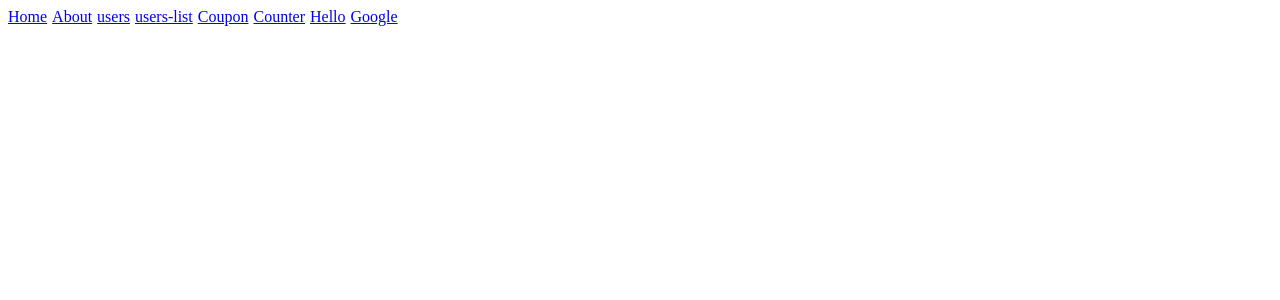
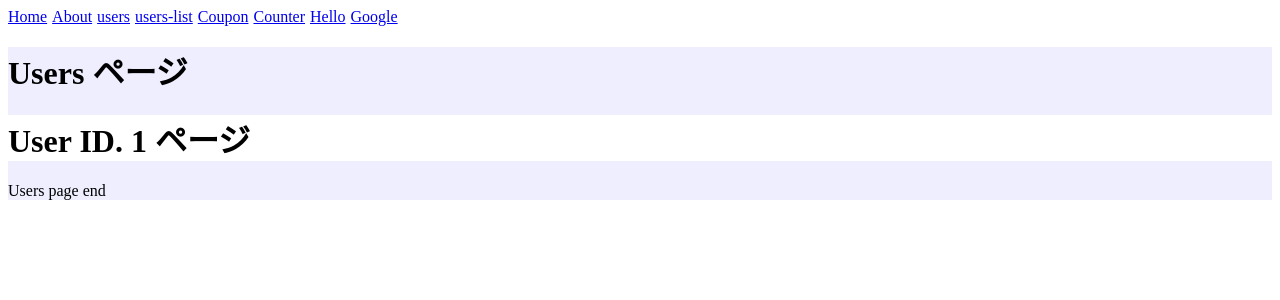
Before and after one commit to akinorina/memo_nuxt3, a Nuxt app: page /users/1 in a window 1280 px wide. Shown: the top 300 px of the page. Built offline with nearby package versions, Linux system fonts and the light colour scheme.

Commit message:
Dynamicルーティング

```diff
--- /dev/null
+++ b/pages/users/[id].vue
@@ -0,0 +1,13 @@
+<script lang="ts" setup>
+// ID.
+const router = useRoute();
+console.log('id:', router.params.id)
+</script>
+
+<template>
+  <div style="background-color: #fff;">
+    <h1>User ID. {{ $route.params.id }} ページ</h1>
+  </div>
+</template>
+
+<style scoped></style>
```
